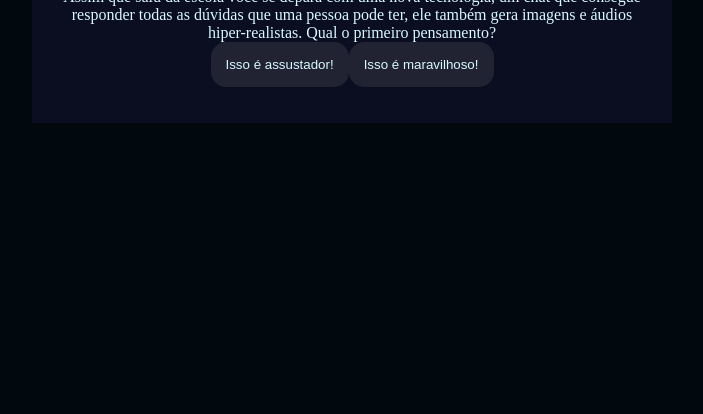
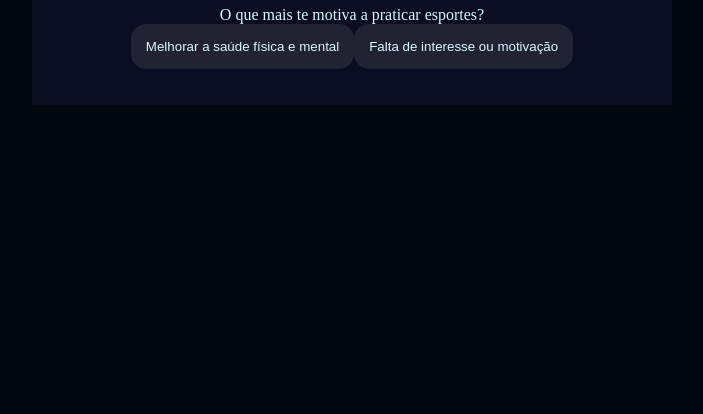
Before and after one commit to kakauuuuuuu/Brainstorming-, a plain HTML site: page index.html in a window 1280 px wide. Shown: the part 402-816 px from the top of the page, without its empty margins (288-991 px from the left). Drawn offline with Linux system fonts and the light colour scheme.

Commit message:
Add files via upload

```diff
--- a/index.html
+++ b/index.html
@@ -4,11 +4,11 @@
     <meta charset="UTF-8">
     <meta name="viewport" content="width=device-width, initial-scale=1.0">
     <link rel="stylesheet" href="style.css">
-    <title>Você decide o futuro da IA</title>
+    <title>Sedentarismo: O inimigo silencioso</title>
 </head>
 <body>
     <div class="caixa-principal">
-        <h1>Você decide o futuro da IA</h1>
+        <h1>Sedentarismo: O inimigo silencioso</h1>
         <div class="caixa-perguntas"></div>
         <div class="caixa-alternativas"></div>
         <div class="caixa-resultado">
--- a/script.js
+++ b/script.js
@@ -6,67 +6,67 @@ const textoResultado = document.querySelector(".texto-resultado");
 
 const perguntas = [
     {
-        enunciado: "Assim que saiu da escola você se depara com uma nova tecnologia, um chat que consegue responder todas as dúvidas que uma pessoa pode ter, ele também gera imagens e áudios hiper-realistas. Qual o primeiro pensamento?",
+        enunciado: "O que mais te motiva a praticar esportes?",
         alternativas: [
             {
-                texto: "Isso é assustador!",
-                afirmacao: "No início ficou com medo do que essa tecnologia pode fazer. "
+                texto: "Melhorar a saúde física e mental",
+                afirmacao: "O sedentarismo é a falta de prática regular de atividades físicas."
             },
             {
-                texto: "Isso é maravilhoso!",
-                afirmacao: "Quis saber como usar IA no seu dia a dia."
+                texto: "Falta de interesse ou motivação",
+                afirmacao: "Ele aumenta o risco de doenças como obesidade, hipertensão e diabetes."
             }
         ]
     },
     {
-        enunciado: "Com a descoberta desta tecnologia, chamada Inteligência Artificial, uma professora de tecnologia da escola decidiu fazer uma sequência de aulas sobre esta tecnologia. No fim de uma aula ela pede que você escreva um trabalho sobre o uso de IA em sala de aula. Qual atitude você toma?",
+        enunciado: "Quando pensa em qualidade de vida, qual fator é mais importante?",
         alternativas: [
             {
-                texto: "Utiliza uma ferramenta de busca na internet que utiliza IA para que ela ajude a encontrar informações relevantes para o trabalho e explique numa linguagem que facilite o entendimento.",
-                afirmacao: "Conseguiu utilizar a IA para buscar informações úteis."
+                texto: "Manter energia e disposição no dia a dia",
+                afirmacao: "Também afeta a saúde mental, elevando o estresse e a ansiedade."
             },
             {
-                texto: "Escreve o trabalho com base nas conversas que teve com colegas, algumas pesquisas na internet e conhecimentos próprios sobre o tema.",
-                afirmacao: "Sentiu mais facilidade em utilizar seus próprios recursos para escrever seu trabalho."
+                texto: "Sentir-se constantemente cansado e sem ânimo",
+                afirmacao: "Praticar esportes fortalece músculos, ossos e melhora a postura."
             }
         ]
     },
     {
-        enunciado: "Após a elaboração do trabalho escrito, a professora realizou um debate entre a turma para entender como foi realizada a pesquisa e escrita. Nessa conversa também foi levantado um ponto muito importante: como a IA impacta o trabalho do futuro. Nesse debate, como você se posiciona?",
+        enunciado: "Após a elaboração do trabalho escrito, a prOnde você prefere praticar atividades físicas?",
         alternativas: [
             {
-                texto: "Defende a ideia de que a IA pode criar novas oportunidades de emprego e melhorar habilidades humanas.",
-                afirmacao: "Vem impulsionando a inovação na área de IA e luta para abrir novos caminhos profissionais com IA."
+                texto: "Ao ar livre, em contato com a natureza",
+                afirmacao: "Ajuda no controle do peso e na prevenção de doenças crônicas."
             },
             {
-                texto: "Me preocupo com as pessoas que perderão seus empregos para máquinas e defendem a importância de proteger os trabalhadores.",
-                afirmacao: "Sua preocupação com as pessoas motivou a criar um grupo de estudos entre trabalhadores para discutir meios de utilização de IA de forma ética."
+                texto: "Evitar qualquer atividade física",
+                afirmacao: "Estimula a liberação de endorfina, que promove bem-estar."
             }
         ]
     },
     {
-        enunciado: "Ao final da discussão, você precisou criar uma imagem no computador que representasse o que pensa sobre IA. E agora?",
+        enunciado: "Qual benefício do esporte mais te atrai?",
         alternativas: [
             {
-                texto: "Criar uma imagem utilizando uma plataforma de design como o Paint.",
-                afirmacao: "Notou também que muitas pessoas não sabem ainda utilizar as ferramentas tradicionais e decidiu compartilhar seus conhecimentos de design utilizando ferramentas de pintura digital para iniciantes."
+                texto: "Redução do estresse e da ansiedade",
+                afirmacao: "Melhora o humor, a autoestima e a qualidade do sono."
             },
             {
-                texto: "Criar uma imagem utilizando um gerador de imagem de IA.",
-                afirmacao: "Acelerou o processo de criação de trabalhos utilizando geradores de imagem e agora consegue ensinar pessoas que sentem dificuldades em desenhar manualmente como utilizar também!"
+                texto: "Conviver diariamente com altos níveis de estresse",
+                afirmacao: "Aumenta a disposição e a capacidade de concentração."
             }
         ]
     },
     {
-        enunciado: "Você tem um trabalho em grupo de biologia para entregar na semana seguinte, o andamento do trabalho está um pouco atrasado e uma pessoa do seu grupo decidiu fazer com ajuda da IA. O problema é que o trabalho está totalmente igual ao do chat. O que você faz? ",
+        enunciado: "Como você mantém a motivação para se exercitar?",
         alternativas: [
             {
-                texto: "Escrever comandos para o chat é uma forma de contribuir com o trabalho, por isso não é um problema utilizar o texto inteiro.",
-                afirmacao: "Infelizmente passou a utilizar a IA para fazer todas suas tarefas e agora se sente dependente da IA para tudo."
+                texto: "Seguindo uma rotina e metas claras",
+                afirmacao: "Pequenas mudanças, como caminhar ou pedalar, já trazem benefícios."
             },
             {
-                texto: "O chat pode ser uma tecnologia muito avançada, mas é preciso manter a atenção pois toda máquina erra, por isso revisar o trabalho e contribuir com as perspectivas pessoais é essencial.",
-                afirmacao: "Percebeu que toda IA reproduz orientações baseadas na empresa que programou e muito do que o chat escrevia não refletia o que pensava e por isso sabe que os textos gerados pela IA devem servir como auxílio e não resultado final. "
+                texto: "Abandonando o treino ao primeiro sinal de dificuldade",
+                afirmacao: "Movimente-se sempre: cuidar do corpo é cuidar da mente."
             }
         ]
     },
@@ -105,7 +105,7 @@ function respostaSelecionada(opcaoSelecionada) {
 }
 
 function mostraResultado() {
-    caixaPerguntas.textContent = "Em 2049...";
+    caixaPerguntas.textContent = "A chave para uma vida saudável!";
     textoResultado.textContent = historiaFinal;
     caixaAlternativas.textContent = "";
 }
```
